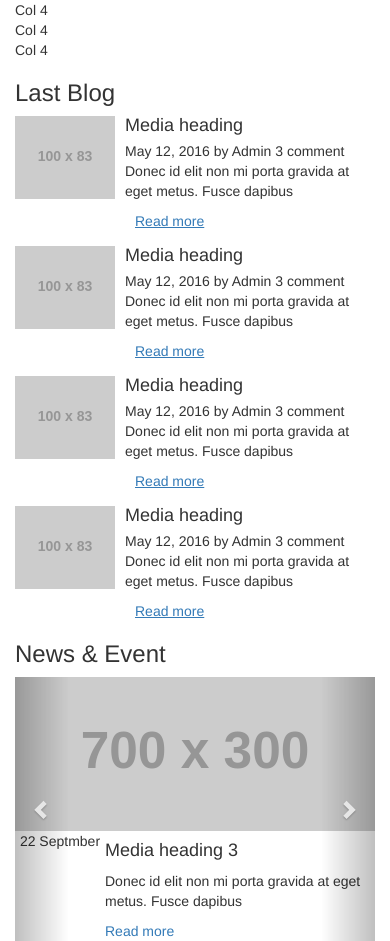
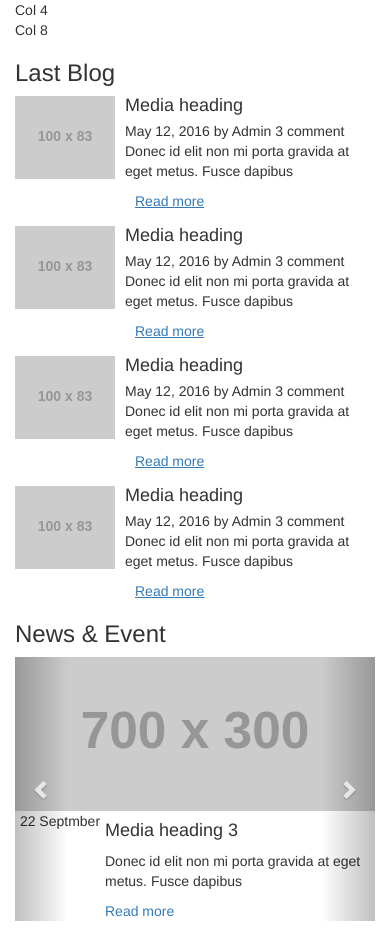
Before and after one commit to phungtutruc/Demo_1, a plain HTML site: page index.html in a window 390 px wide. Drawn offline with nearby package versions, Linux system fonts and the light colour scheme; placeholder pictures from the web are drawn by us.

Commit message:
update ft_5

```diff
--- a/index.html
+++ b/index.html
@@ -19,8 +19,7 @@
   <section class="container blog-and-event">
     <div class="row">
       <div class="col-md-4">Col 4</div>
-      <div class="col-md-4">Col 4</div>
-      <div class="col-md-4">Col 4</div>
+      <div class="col-md-4">Col 8</div>
       <div class="col-md-6">
         <div class="last-blog blog-list">
           <h3 class="title-block">
```
